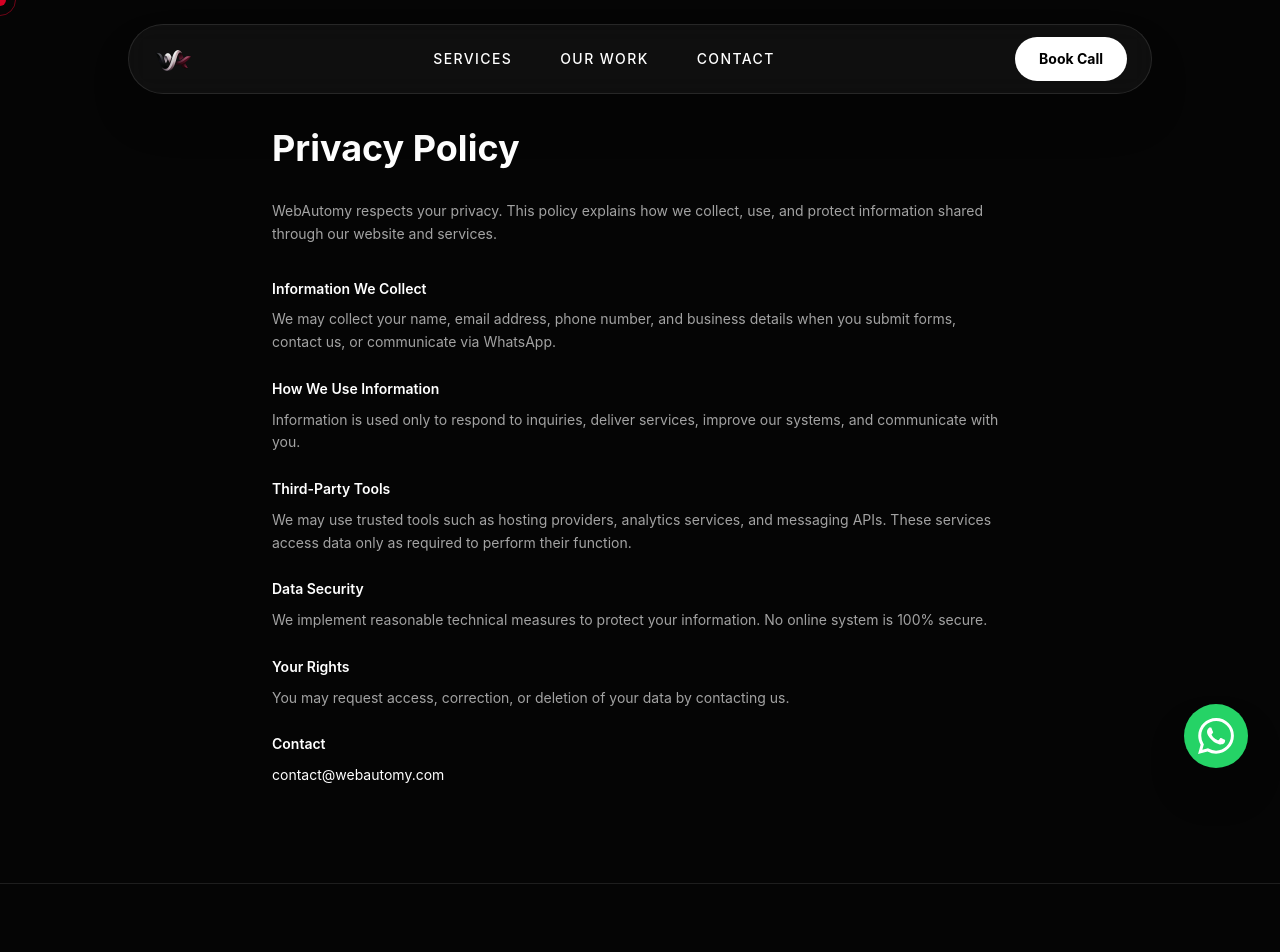
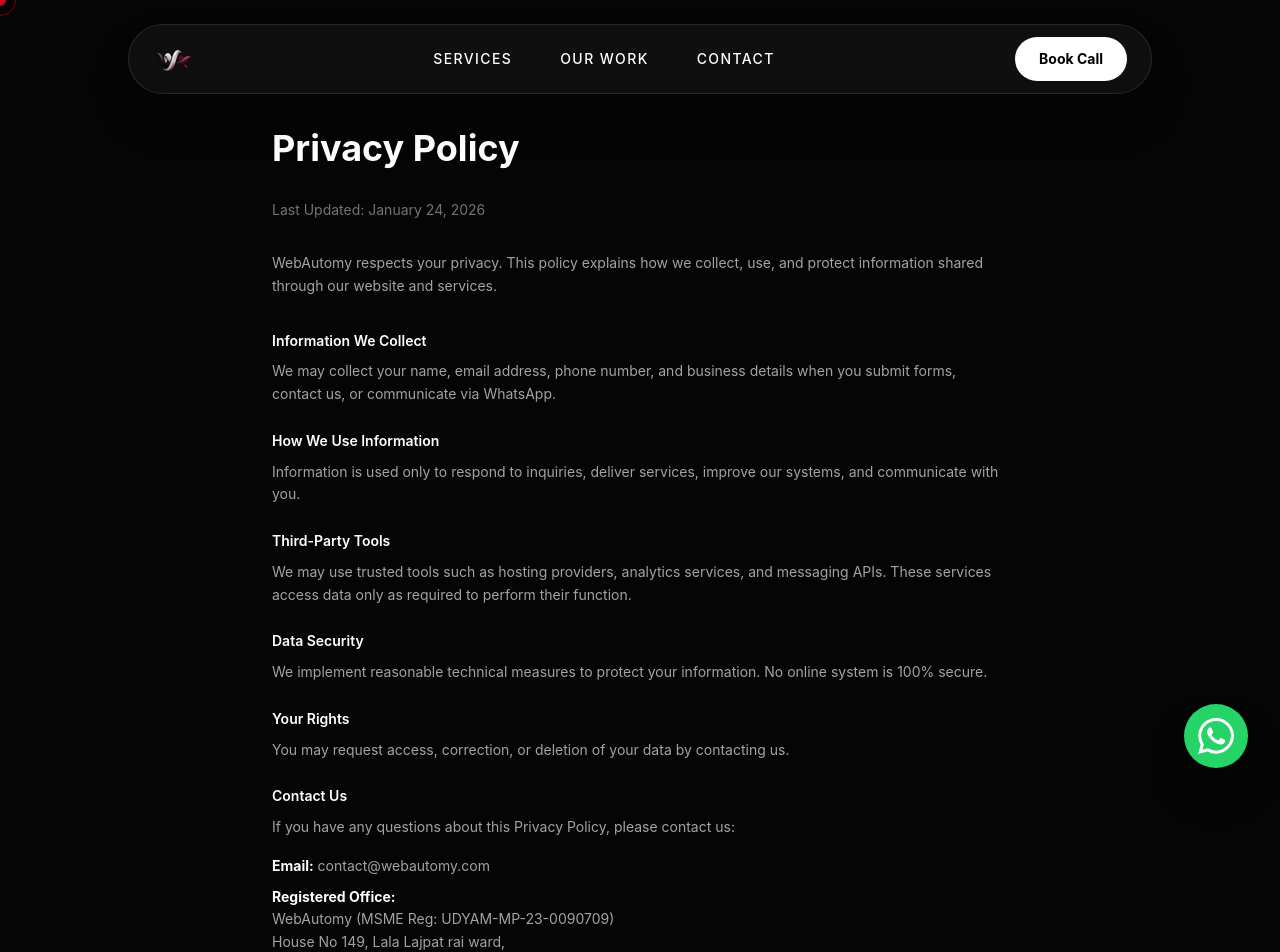
Before and after one commit to omm008/my-agency, a React (Vite) app: page /privacy-policy in a window 1280 px wide. Shown: the top 952 px of the page. Built offline with nearby package versions, Linux system fonts and the light colour scheme.

Commit message:
Update Privacy and Terms page

```diff
--- a/src/pages/PrivacyPolicy.jsx
+++ b/src/pages/PrivacyPolicy.jsx
@@ -18,6 +18,10 @@
           <h1 className="text-3xl md:text-4xl font-bold text-white mb-8">
             Privacy Policy
           </h1>
+          {/* Add this below the main <h1> heading in both files */}
+          <p className="text-neutral-500 text-sm mb-8">
+            Last Updated: January 24, 2026
+          </p>
 
           <p className="text-neutral-400 text-sm leading-relaxed mb-8">
             WebAutomy respects your privacy. This policy explains how we
@@ -75,13 +79,32 @@
             </div>
 
             <div>
-              <h2 className="text-white font-semibold mb-2">Contact</h2>
-              <a
-                href="mailto:contact@webautomy.com?subject=Inquiry%20from%20WebAutomy%20Website"
-                className="text-white hover:text-brand-blue transition-colors"
-              >
-                contact@webautomy.com
-              </a>
+              <h2 className="text-white font-semibold mb-2">Contact Us</h2>
+              <p className="mb-4">
+                If you have any questions about this Privacy Policy, please
+                contact us:
+              </p>
+              <ul className="list-none space-y-2">
+                <li>
+                  <strong className="text-white">Email:</strong>{" "}
+                  <a
+                    href="mailto:contact@webautomy.com"
+                    className="hover:text-brand-blue"
+                  >
+                    contact@webautomy.com
+                  </a>
+                </li>
+                <li>
+                  <strong className="text-white">Registered Office:</strong>
+                  <br />
+                  WebAutomy (MSME Reg: UDYAM-MP-23-0090709)
+                  <br />
+                  {/* Yahan wahi same address daalna jo Udyam Certificate par hai */}
+                  House No 149, Lala Lajpat rai ward,
+                  <br />
+                  Manegaon ,Ranjhi, Jabalpur, Madhya Pradesh, India - 482005
+                </li>
+              </ul>
             </div>
           </section>
         </div>
--- a/src/pages/TermsOfService.jsx
+++ b/src/pages/TermsOfService.jsx
@@ -18,6 +18,10 @@
           <h1 className="text-3xl md:text-4xl font-bold text-white mb-8">
             Terms of Service
           </h1>
+          {/* Add this below the main <h1> heading in both files */}
+          <p className="text-neutral-500 text-sm mb-8">
+            Last Updated: January 24, 2026
+          </p>
 
           <p className="text-neutral-400 text-sm leading-relaxed mb-8">
             By accessing or using WebAutomy, you agree to the following terms.
@@ -70,7 +74,13 @@
 
             <div>
               <h2 className="text-white font-semibold mb-2">Governing Law</h2>
-              <p>These terms are governed by the laws of India.</p>
+              <p>
+                These terms shall be governed and construed in accordance with
+                the laws of
+                <strong> Madhya Pradesh, India</strong>, without regard to its
+                conflict of law provisions. Any disputes shall be subject to the
+                exclusive jurisdiction of the courts in Jabalpur.
+              </p>
             </div>
 
             <div>
```
